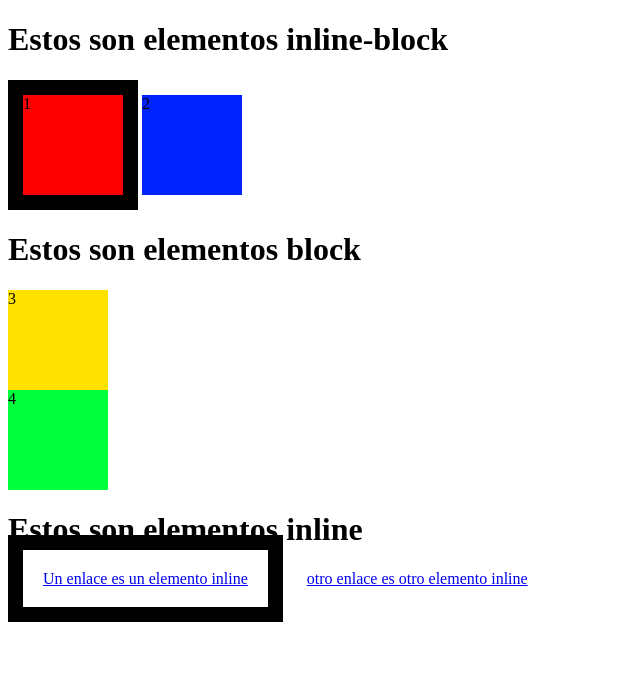
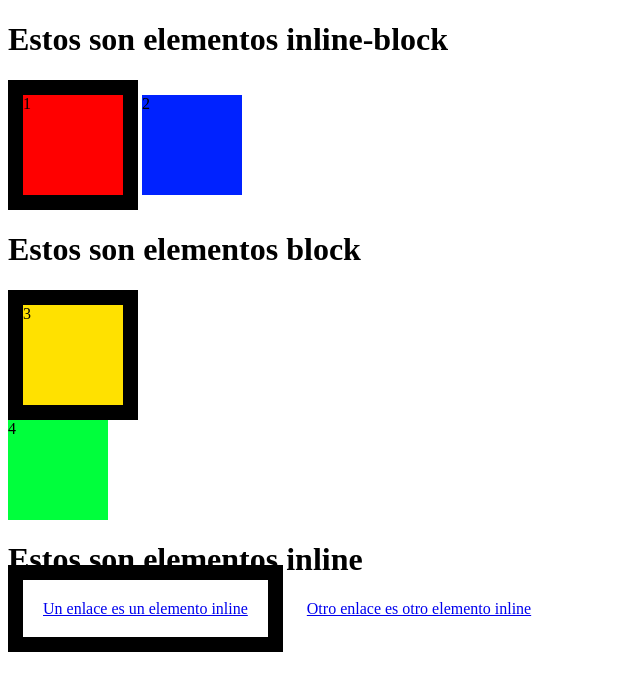
Before and after one commit to stiventafur/stiventafur, a plain HTML site: page clase3/index.html in a window 1280 px wide. Shown: the whole page, without its empty margins (0-640 px from the left). Drawn offline with Linux system fonts and the light colour scheme.

```diff
--- a/clase3/index.html
+++ b/clase3/index.html
@@ -11,11 +11,12 @@
     <div class="bordeGrueso" id="caja1">1</div>
     <div id="caja2">2</div>
     <h1>Estos son elementos block</h1>
-<div class="bordeGrueeso" id="caja3">3</div>
+    <div class="bordeGrueso" id="caja3">3</div>
     <div id="caja4">4</div>
     <h1>Estos son elementos inline</h1>
     <a class="bordeGrueso" href="#">Un enlace es un elemento inline</a>
-<a href="#">otro enlace es otro elemento inline</a>
+    <a href="#">Otro enlace es otro elemento inline</a>
+
 </div>
 </body>
 </html>
```
Lines whose indentation alone changed are shown as unchanged.
